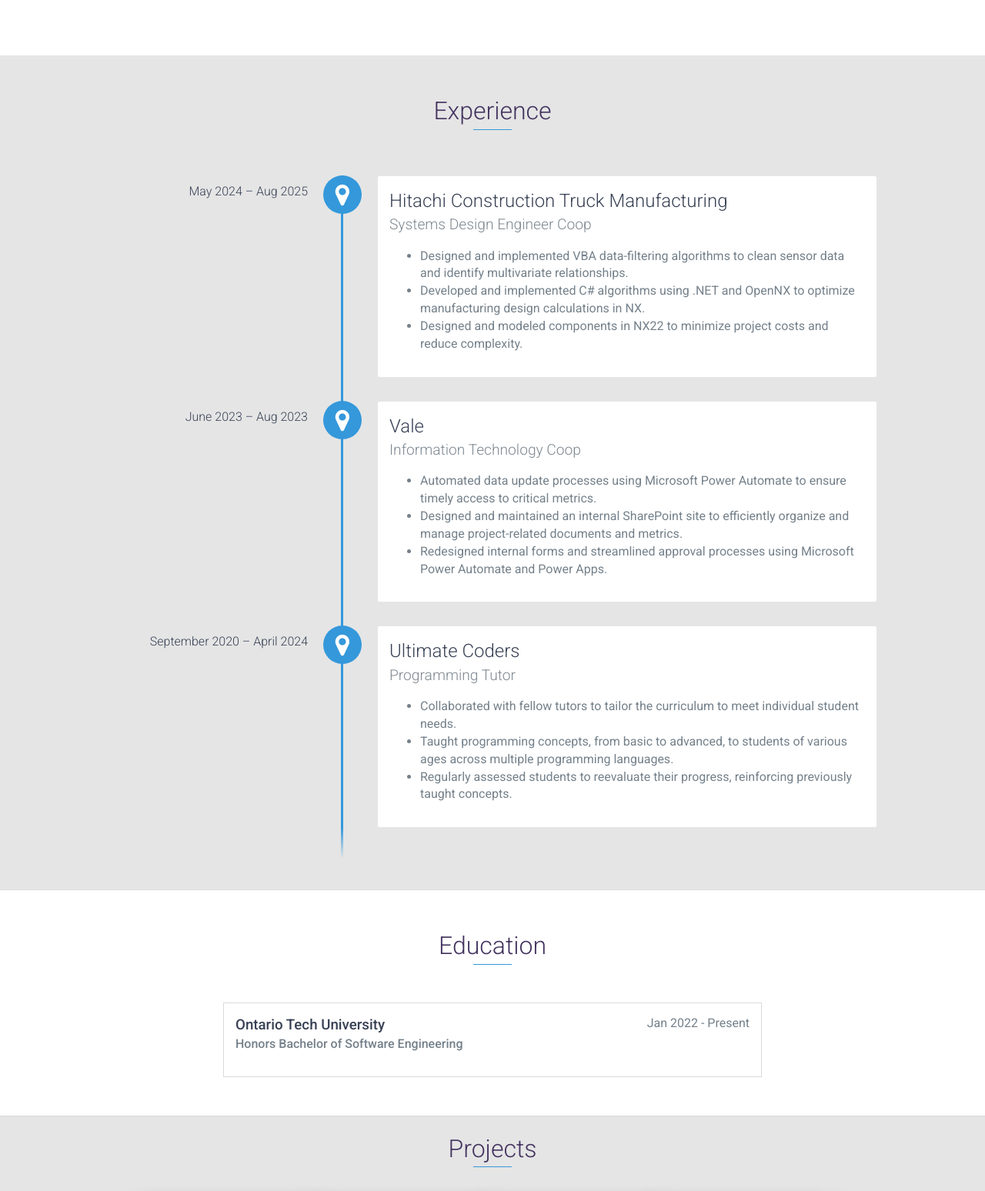
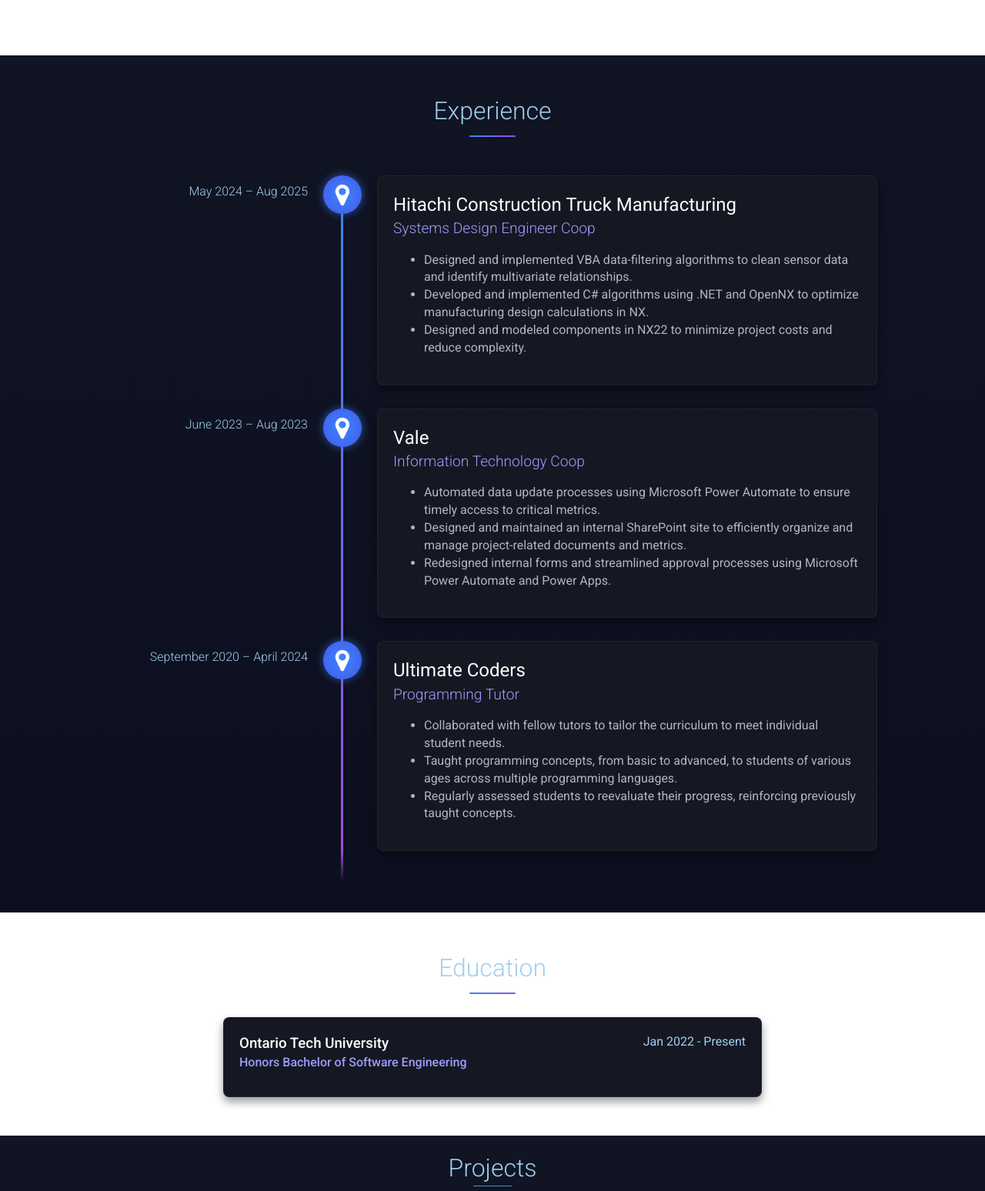
Before and after one commit to kunalpanda/Portfolio, a website: page index.html in a window 1280 px wide. Shown: the part 992-2540 px from the top of the page at 77% size. Drawn offline with nearby package versions, Linux system fonts and the light colour scheme.

Commit message:
Update BG and add neon vibe

```diff
--- a/css/styles.css
+++ b/css/styles.css
@@ -3,15 +3,26 @@
     that don't come from third party libraries. This file gets compiled using
     Gulp and send to the /css folder which is then loaded on the page.
 */
+/* stop parallax; let the canvas move with the document */
+/* make sure nothing blocks the canvas */
+html,
+body {
+  background: transparent;
+}
+
 #bg-canvas {
   position: fixed;
-  inset: 0;
+  /* pinned to viewport, sits behind content */
+  top: 0;
+  left: 0;
   width: 100%;
   height: 100%;
   z-index: -1;
-  background: linear-gradient(180deg, #2b1b89 0%, #1f125f 100%);
-  /* your purple base */
+  pointer-events: none;
+  /* never intercept clicks */
 }
+
+
 
 body {
   font-family: 'Roboto', sans-serif;
@@ -24,10 +35,9 @@
 }
 
 .no-js #experience-timeline>div {
-  background: #fff;
+  background: transparent;
   padding: 10px;
   margin-bottom: 10px;
-  border: 1px solid #dcd9d9
 }
 
 .no-js #experience-timeline>div h3 {
@@ -106,18 +116,17 @@
 header a {
   display: block;
   color: #3498db;
-  padding: 10px
+  padding: 10px;
 }
 
 header a:hover {
   color: #3498db;
   text-decoration: none;
-  background: lightgray;
   border-radius: 4px;
 }
 
 header a:focus {
-  color: #d7a7ff;
+  color: #9d4edd;
   text-decoration: none
 }
 
@@ -288,7 +297,7 @@
 }
 
 .background-alt {
-  background: rgb(229, 229, 229)
+  background: #101423;
 }
 
 #lead {
@@ -383,7 +392,7 @@
 }
 
 #about h2 {
-  color: #43335f
+  color: #a0cfee;
 }
 
 #about p {
@@ -394,21 +403,33 @@
 #experience {
   padding: 50px 15px;
   text-align: center;
-  border-bottom: 1px solid #dcd9d9
+  background: linear-gradient(180deg, #101423 0%, #0c0f1f 100%);
 }
 
 #experience h2 {
-  color: #43335f
+  color: #a0cfee;
+  position: relative;
+  display: inline-block;
+}
+
+#experience h2:after {
+  content: '';
+  display: block;
+  margin: 8px auto 0;
+  height: 2px;
+  width: 60px;
+  background: linear-gradient(90deg, #3a86ff, #9d4edd);
+  border-radius: 2px;
 }
 
 #experience li {
-  color: #74808a
+  color: #b0b6c2;
 }
 
 #experience-timeline {
   margin: 30px auto 0 auto;
   position: relative;
-  max-width: 1000px
+  max-width: 1000px;
 }
 
 #experience-timeline:before {
@@ -420,8 +441,8 @@
   right: auto;
   height: 100%;
   width: 3px;
-  background: #3498db;
-  z-index: 0
+  background: linear-gradient(to bottom, #3a86ff, #9d4edd);
+  z-index: 0;
 }
 
 #experience-timeline:after {
@@ -429,47 +450,55 @@
   content: '';
   width: 3px;
   height: 40px;
-  background: #3498db;
-  background: linear-gradient(to bottom, #3498db, rgba(52, 152, 219, 0));
+  background: linear-gradient(to bottom, #9d4edd, rgba(61, 133, 255, 0));
   top: 100%;
-  left: 303px
+  left: 303px;
 }
 
 .vtimeline-content {
   margin-left: 350px;
-  background: #fff;
-  border: 1px solid #e6e6e6;
-  padding: 15px;
-  border-radius: 3px;
-  text-align: left
+  background: #151822;
+  border: 1px solid rgba(255, 255, 255, 0.05);
+  padding: 20px;
+  border-radius: 8px;
+  text-align: left;
+  color: #dbe4ff;
+  box-shadow: 0 6px 12px rgba(0, 0, 0, 0.4);
+  transition: all 0.3s ease;
+}
+
+.vtimeline-content:hover {
+  transform: translateY(-6px);
+  border-color: #3a86ff;
+  box-shadow: 0 12px 24px rgba(58, 134, 255, 0.25);
 }
 
 .vtimeline-content h3 {
   font-size: 1.5em;
-  font-weight: 300;
-  color: #374054;
+  font-weight: 400;
+  color: #ffffff;
   display: inline-block;
-  margin: 0
+  margin: 0;
 }
 
 .vtimeline-content h4 {
   font-size: 1.2em;
   font-weight: 300;
-  color: #7e8890;
-  margin: 0 0 15px 0
+  color: #9d9dff;
+  margin: 0 0 15px 0;
 }
 
 .vtimeline-content p {
-  color: #74808a;
-  font-size: 0.9em;
-  margin: 0
+  color: #b0b6c2;
+  font-size: 0.95em;
+  margin: 0;
 }
 
 .vtimeline-point {
   position: relative;
   display: block;
   vertical-align: top;
-  margin-bottom: 30px
+  margin-bottom: 30px;
 }
 
 .vtimeline-icon {
@@ -477,17 +506,18 @@
   color: #fff;
   width: 50px;
   height: 50px;
-  background: #3498db;
+  background: radial-gradient(circle, #3a86ff 0%, #4361ee 80%);
   border-radius: 50%;
   float: left;
   z-index: 99;
-  margin-left: 280px
+  margin-left: 280px;
+  box-shadow: 0 0 12px rgba(61, 133, 255, 0.6);
 }
 
 .vtimeline-icon i {
   display: block;
   font-size: 2em;
-  margin-top: 10px
+  margin-top: 10px;
 }
 
 .vtimeline-date {
@@ -497,52 +527,77 @@
   left: 0;
   top: 10px;
   font-weight: 300;
-  color: #374054
+  color: #a0cfee;
 }
 
 #education {
   padding: 50px 15px 20px 15px;
-  border-bottom: 1px solid #dcd9d9;
   text-align: center
 }
 
 #education h2 {
-  color: #43335f;
-  margin-bottom: 50px
+  color: #a0cfee;
+  margin-bottom: 40px;
+  position: relative;
+  display: inline-block;
+}
+
+#education h2::after {
+  content: '';
+  display: block;
+  margin: 8px auto 0;
+  height: 2px;
+  width: 60px;
+  background: linear-gradient(90deg, #3a86ff, #9d4edd);
+  border-radius: 2px;
 }
 
 .education-block {
   max-width: 700px;
   margin: 0 auto 30px auto;
-  padding: 15px;
-  border: 1px solid #dcd9d9;
-  text-align: left
+  padding: 20px;
+  text-align: left;
+
+  background: #151822;
+  border: 1px solid rgba(255, 255, 255, 0.06);
+  border-radius: 8px;
+  box-shadow: 0 6px 12px rgba(0, 0, 0, 0.4);
+  color: #dbe4ff;
+  transition: transform .3s ease, box-shadow .3s ease, border-color .3s ease;
+}
+
+.education-block:hover {
+  transform: translateY(-6px);
+  border-color: #3a86ff;
+  box-shadow: 0 12px 24px rgba(58, 134, 255, 0.25);
 }
 
 .education-block h3 {
   font-weight: 500;
   float: left;
   margin: 0;
-  color: #374054
+  color: #ffffff;
 }
 
 .education-block span {
-  color: #74808a;
-  float: right
+  float: right;
+  color: #a0cfee;
+  /* date */
 }
 
 .education-block h4 {
-  color: #74808a;
   clear: both;
   font-weight: 500;
-  margin: 0 0 15px 0
+  margin: 8px 0 12px 0;
+  color: #9d9dff;
 }
 
+/* Body text */
 .education-block p,
 .education-block ul {
   margin: 0;
-  color: #74808a;
-  font-size: 0.9em
+  color: #b0b6c2;
+  font-size: 0.95em;
 }
 
 .education-block ul {
@@ -551,12 +606,11 @@
 
 #project {
   padding: 20px 15px 100px 15px;
-  border-bottom: 1px solid #dcd9d9;
   text-align: center
 }
 
 #project h2 {
-  color: #43335f;
+  color: #a0cfee;
   margin-bottom: 50px
 }
 
@@ -566,7 +620,7 @@
 }
 
 #skills h2 {
-  color: #43335f;
+  color: #a0cfee;
   margin-bottom: 50px
 }
 
--- a/index.html
+++ b/index.html
@@ -293,7 +293,13 @@
         // THEME
         const COLOR_DOT = 'rgba(255,255,255,0.6)';
         const COLOR_LINE = 'rgba(173,140,255,0.25)'; // lilac line
-        const BG_GRADIENT = ['#2b1b89', '#1f125f'];  // matches your purple hero
+        const BG_GRADIENT_STOPS = [
+            { stop: 0.00, color: '#2b1b89' },
+            { stop: 0.45, color: '#1f125f' },
+            { stop: 0.70, color: '#181b2f' },
+            { stop: 1.00, color: '#101423' },
+        ];
+
 
         // SETTINGS
         let PARTICLES = 100;            // will scale with screen size below
@@ -314,18 +320,35 @@
         const mouse = { x: null, y: null, active: false };
         let W = 0, H = 0, particles = [], rafId = 0;
 
+        // Put these near your other state vars once (outside the function):
+        // let SOLID_Y = 0, DOC_H = 0;
+
+        // add these once near your other globals:
+        let DOC_H = 0;
+
         function resize() {
-            W = CANVAS.clientWidth;
-            H = CANVAS.clientHeight;
+            // viewport bitmap size (fast), we’ll draw scroll-aware content into it
+            W = window.innerWidth;
+            H = window.innerHeight;
+
+            // compute full document height so gradient spans the whole page visually
+            const docEl = document.documentElement;
+            const body = document.body || { scrollHeight: 0, offsetHeight: 0 };
+            DOC_H = Math.max(
+                H,
+                docEl.scrollHeight, docEl.offsetHeight, docEl.clientHeight,
+                body.scrollHeight, body.offsetHeight
+            );
+
             CANVAS.width = Math.floor(W * DPR);
             CANVAS.height = Math.floor(H * DPR);
             CTX.setTransform(DPR, 0, 0, DPR, 0, 0);
 
-            // Adjust particle count based on area
+            // particle density based on viewport (keeps perf stable)
             const area = W * H;
             PARTICLES = Math.min(500, Math.max(60, Math.floor(area / 12000)));
 
-            // Rebuild particles if count changed a lot or none exist
+            // rebuild if count changed a lot
             if (!particles.length || Math.abs(particles.length - PARTICLES) > 10) {
                 particles = [];
                 for (let i = 0; i < PARTICLES; i++) {
@@ -339,14 +362,15 @@
             }
         }
 
+
         function drawBackground() {
-            // Nice vertical gradient to match your hero
             const g = CTX.createLinearGradient(0, 0, 0, H);
-            g.addColorStop(0, BG_GRADIENT[0]);
-            g.addColorStop(1, BG_GRADIENT[1]);
+            for (const s of BG_GRADIENT_STOPS) g.addColorStop(s.stop, s.color);
             CTX.fillStyle = g;
             CTX.fillRect(0, 0, W, H);
         }
+
+
 
         function update() {
             for (const p of particles) {
```
